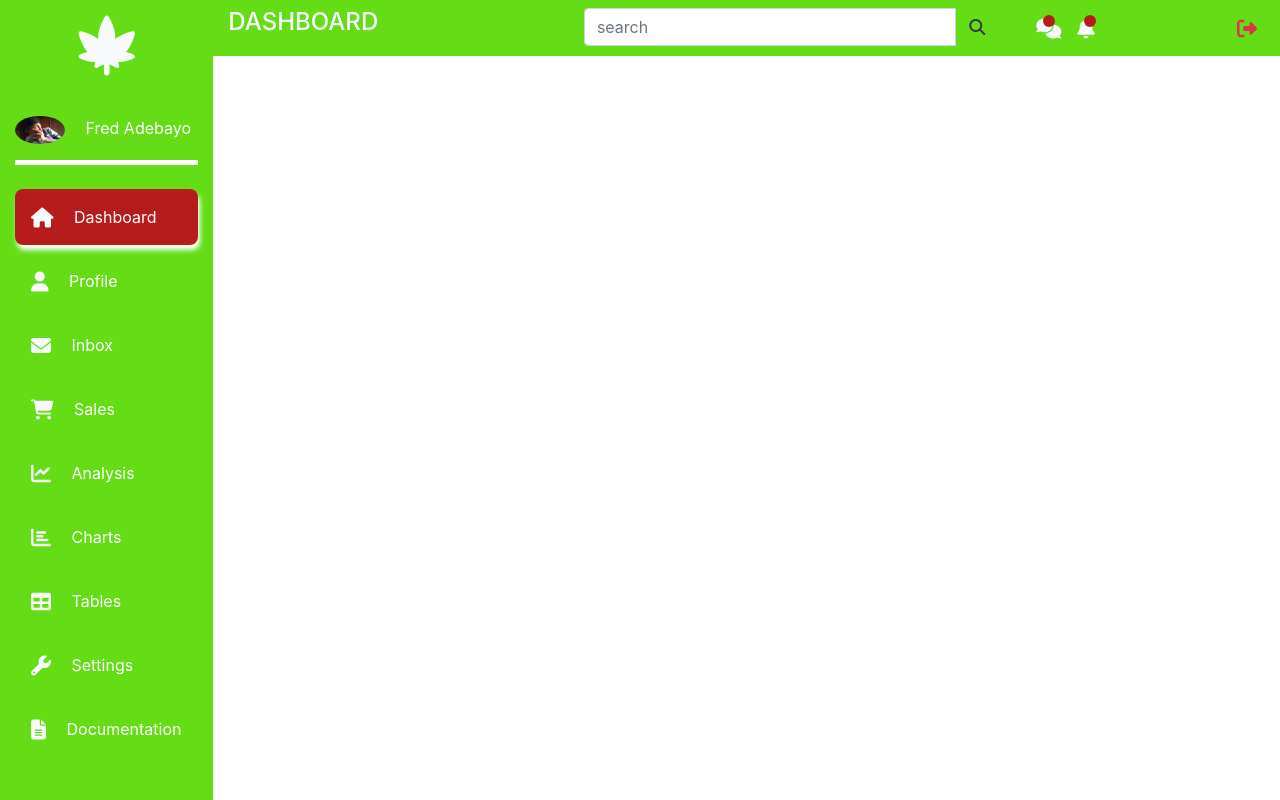
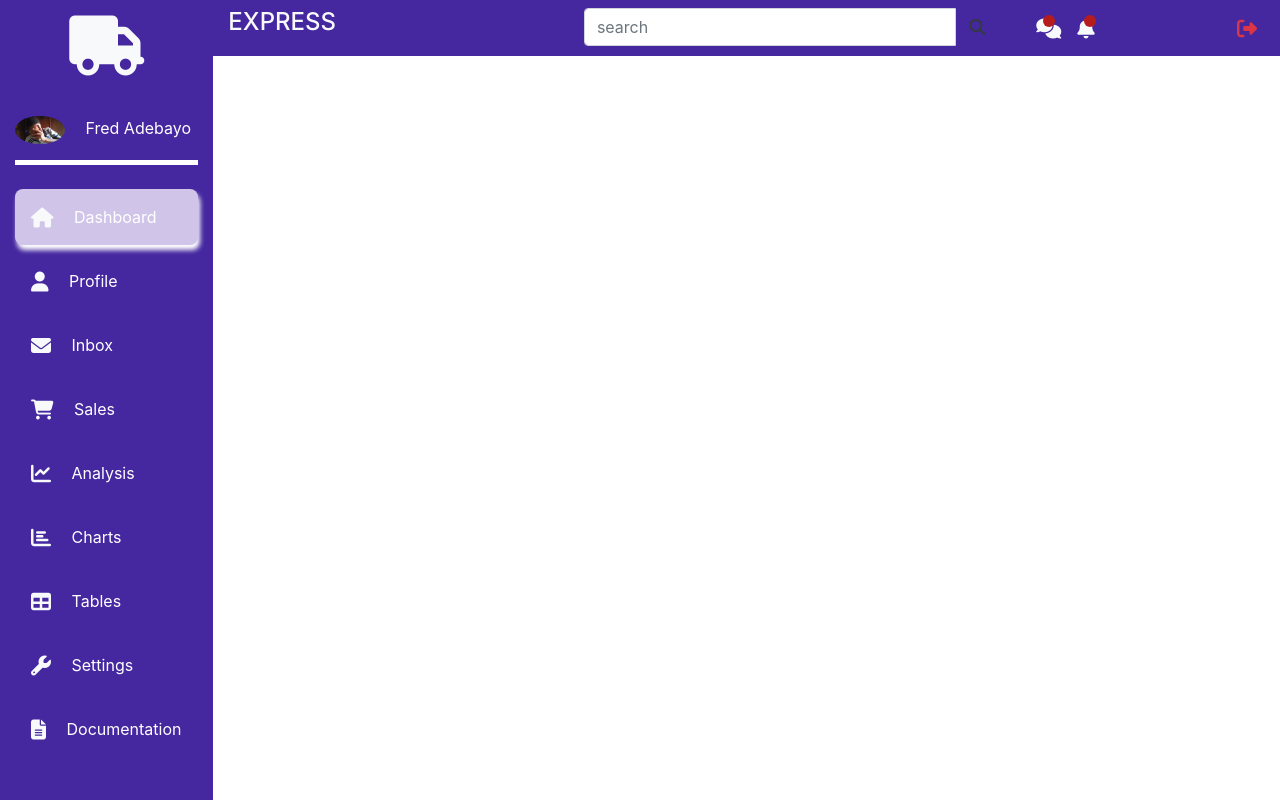
Before and after one commit to sprintcorp/admin_temp, a plain HTML site: page index.html in a window 1280 px wide. Drawn offline with nearby package versions, Linux system fonts and the light colour scheme.

Commit message:
Update on colour

```diff
--- a/index.html
+++ b/index.html
@@ -24,7 +24,7 @@
               <!-- Side bar -->
 					   <div class="col-xl-2 col-lg-3 col-md-4 sidebar fixed-top">
 						 <a href="#" class="navbar-brand text-white d-block mx-auto text-center py-3 mb-4">
-							  <i class="fas fa-cannabis text-light fa-3x"></i>
+							  <i class="fas fa-truck text-light fa-3x"></i>
              </a>
               <div class="bottom-border pb-3">
                   <img src="image/image.jpg" width="50" class="rounded-circle mr-3">
@@ -102,7 +102,7 @@
               <div class="col-xl-10 col-lg-9 col-md-8 ml-auto top-bar fixed-top py-2 top-nav">
                 <div class="row align-item-center">
                   <div class="col-md-4">
-                    <h4 class="text-light text-uppercase mb-0">Dashboard</h4>
+                    <h4 class="text-light text-uppercase mb-0">Express</h4>
                   </div>
                   <div class="col-md-5">
                     <form>
--- a/style.css
+++ b/style.css
@@ -6,7 +6,7 @@ body{
 /*side bar */
 .sidebar{
     height: 100vh;
-    background-color:#64DD17 ;
+    background-color: #4527A0 ;
     background-position: center;
     background-repeat: no-repeat;
     background-size: cover;
@@ -16,13 +16,13 @@ body{
     border-bottom: 5px solid white;
 }
 .current{
-    background-color: #b71c1c;
+    background-color: #D1C4E9;
     border-radius: 8px;
     box-shadow: 2px 5px 5px white;
     transition: all .3s;
 }
 .current:hover{
-    background-color: #c62828;
+    background-color: #311B92;
     border-radius: 8px;
     box-shadow: 2px 5px 5px white;
     transform: transform:translateY(-1px);
@@ -31,14 +31,14 @@ body{
     transition: all.4s;
 }
 .sidebar-link:hover{
-    background-color: #c62828;
+    background-color: #311B92;
     border-radius: 5px;
 }
 /* End of side bar */
 
 /* navbar */
 .top-bar{
-    background-color: #64DD17 ;
+    background-color: #4527A0 ;
 }
 .search-input{
     background-color: transparent;
```
